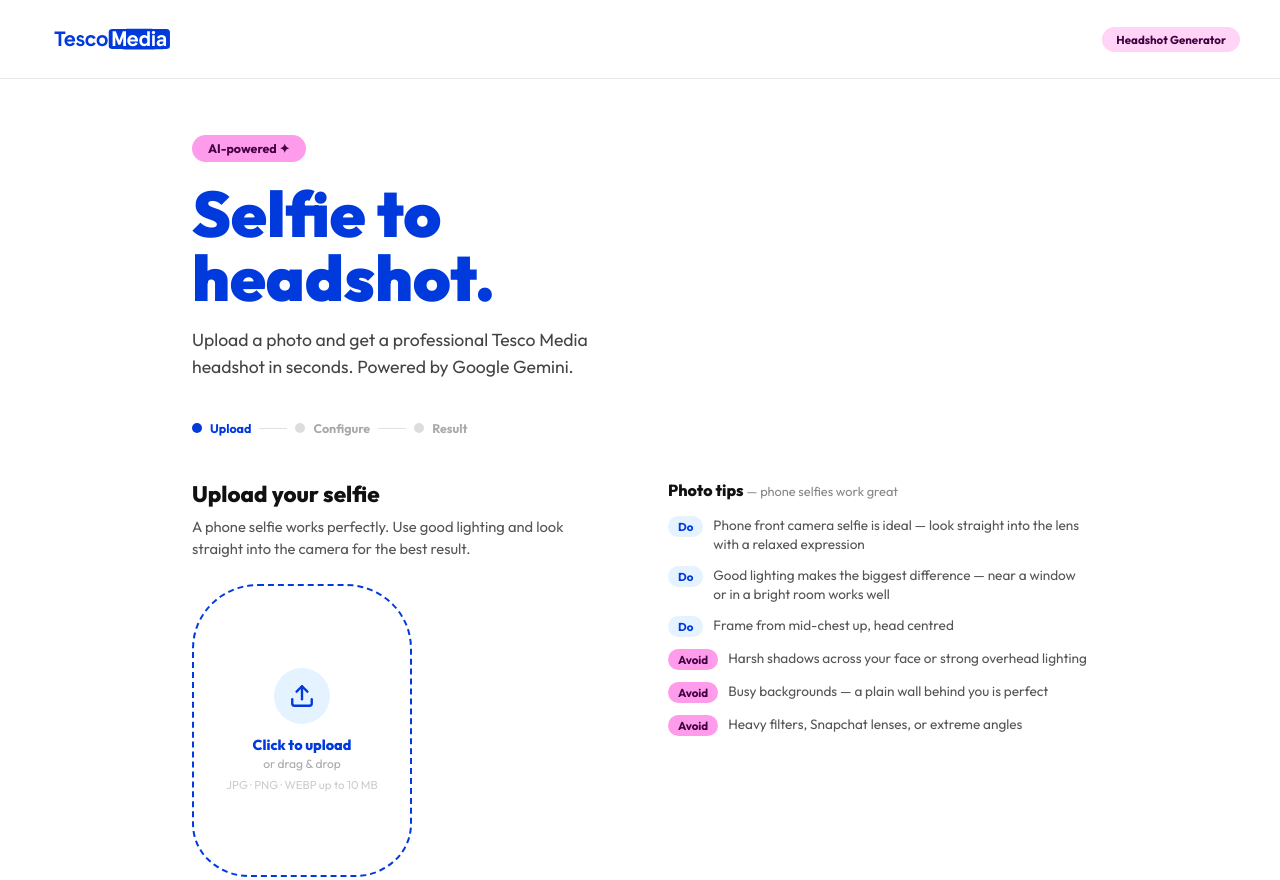
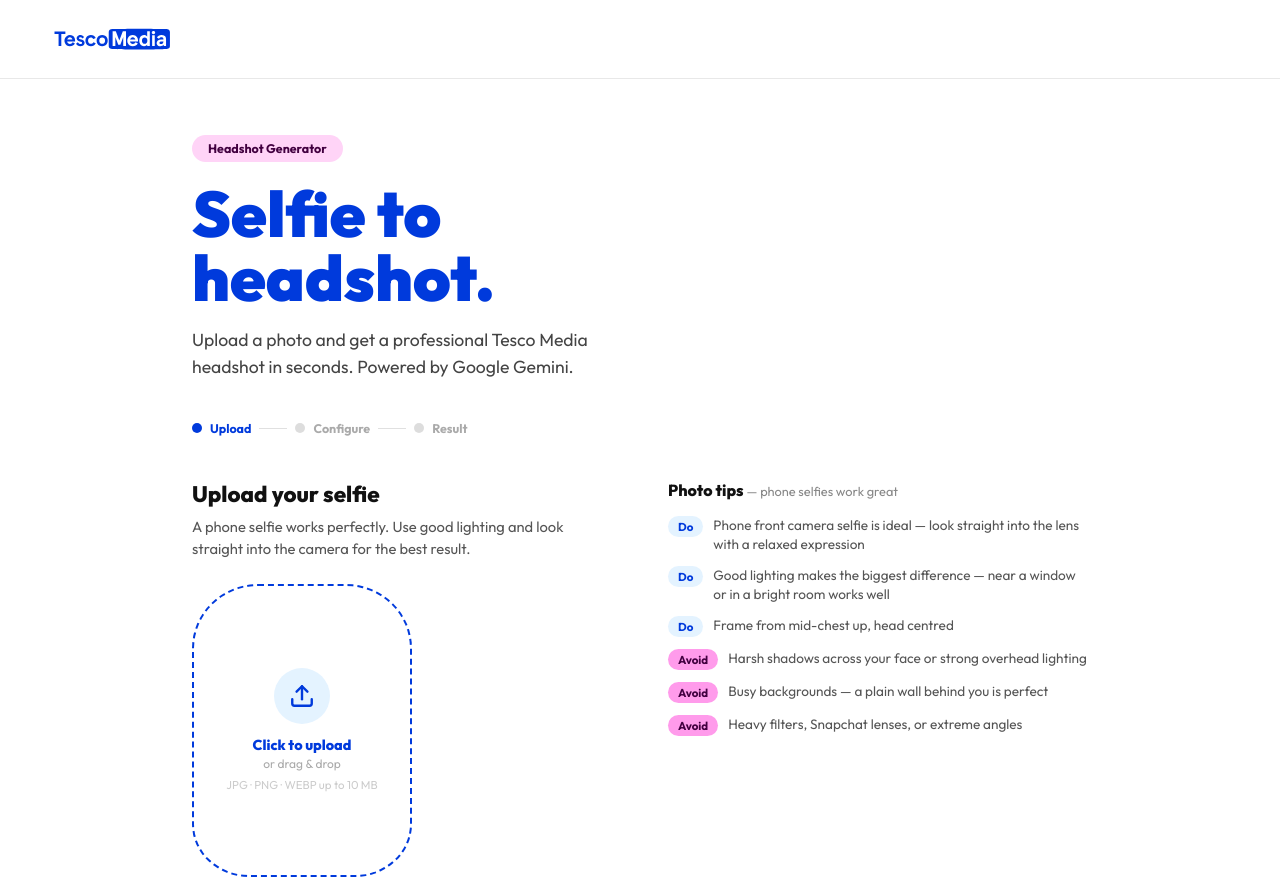
Before and after one commit to peteowen78/tesco-media-headshots, a plain HTML site: page index.html in a window 1280 px wide. Shown: the top 880 px of the page. Drawn offline with Linux system fonts and the light colour scheme.

Commit message:
Replace "AI-powered" badge with the Headshot Generator lozenge
Co-Authored-By: Claude Fable 5.2 <noreply@anthropic.com>

```diff
--- a/index.html
+++ b/index.html
@@ -38,15 +38,13 @@
       display: flex; align-items: center; justify-content: space-between;
     }
     .header-left  { display: flex; align-items: center; gap: 10px; }
-    .header-right { background: var(--lilac); color: var(--plum); font-weight: 700; font-size: 0.72rem;
-                    padding: 5px 14px; border-radius: 9999px; }
 
     /* ── LAYOUT ── */
     .container { max-width: 960px; margin: 0 auto; padding: 0 32px; }
 
     /* ── HERO ── */
     .hero { padding: 56px 0 40px; }
-    .hero-badge { background: var(--pink); color: var(--plum); font-weight: 700; font-size: 0.78rem;
+    .hero-badge { background: var(--lilac); color: var(--plum); font-weight: 700; font-size: 0.78rem;
                   padding: 6px 16px; border-radius: 9999px; display: inline-block; margin-bottom: 20px; }
     .hero h1 { font-weight: 900; font-size: clamp(2.6rem, 5vw, 4rem); line-height: 1;
                color: var(--blue); margin-bottom: 16px; }
@@ -217,7 +215,6 @@
       </g>
     </svg>
   </div>
-  <div class="header-right">Headshot Generator</div>
 </header>
 
 
@@ -225,7 +222,7 @@
 
   <!-- ══ HERO ══ -->
   <section class="hero">
-    <div class="hero-badge">AI-powered ✦</div>
+    <div class="hero-badge">Headshot Generator</div>
     <h1>Selfie to<br>headshot.</h1>
     <p>Upload a photo and get a professional Tesco&nbsp;Media headshot in seconds. Powered by Google Gemini.</p>
   </section>
```
